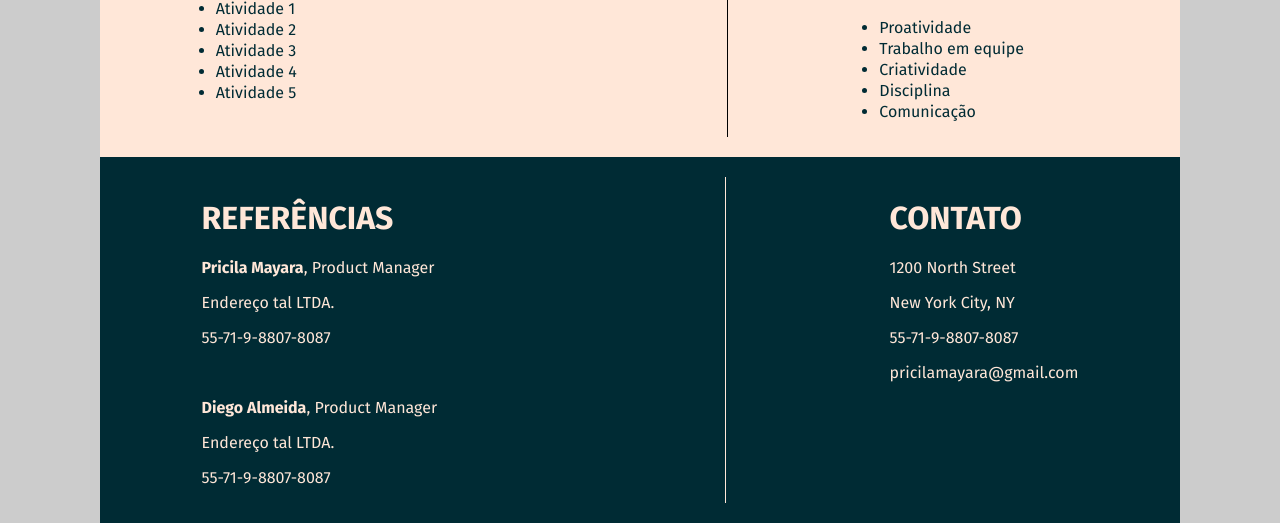
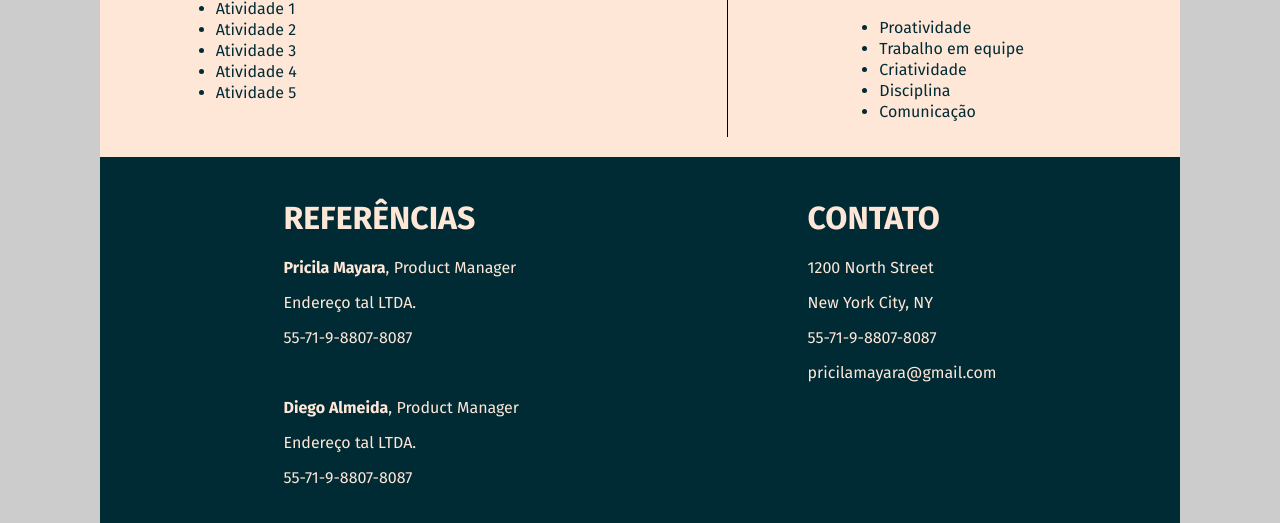
Before and after one commit to mayrochinha/projeto-portifolio, a plain HTML site: page index.html in a window 1280 px wide. Shown: the part 712-1235 px from the top of the page. Drawn offline with Linux system fonts and the light colour scheme.

Commit message:
Ajuste do Footer

```diff
--- a/index.html
+++ b/index.html
@@ -91,13 +91,13 @@
         <p>Endereço tal LTDA.</p>
         <p>55-71-9-8807-8087</p>
       </div>
-      <div class="line2"></div>
       <div class="contact">
         <h1>CONTATO</h1>
         <p>1200 North Street</p>
         <p>New York City, NY</p>
         <p>55-71-9-8807-8087</p>
         <p>pricilamayara@gmail.com</p>
+      </div>
     </footer>
   </body>
 </html>
--- a/style.css
+++ b/style.css
@@ -49,11 +49,6 @@ body{
     font-size: 40px;
 }
 
-/*.experience{
-    border-right: 1px solid #828282;
-    padding-right: 150px;
-}*/
-
 .middle ul li{
     margin-bottom: 2px;
 }
@@ -69,7 +64,7 @@ footer{
     display: flex;
     background-color: #002b34;
     padding: 20px;
-    justify-content: space-around;
+    justify-content: space-evenly;
     color: #ffe7d8;
     width: 1040px;
     margin: 0 auto;
@@ -78,9 +73,3 @@ footer{
 .ref{
     padding-right: 125px;
 }
-
-.line2{
-    background-color: #ffe7d8;
-    height: inherit;
-    width: 1px;
-}
```
